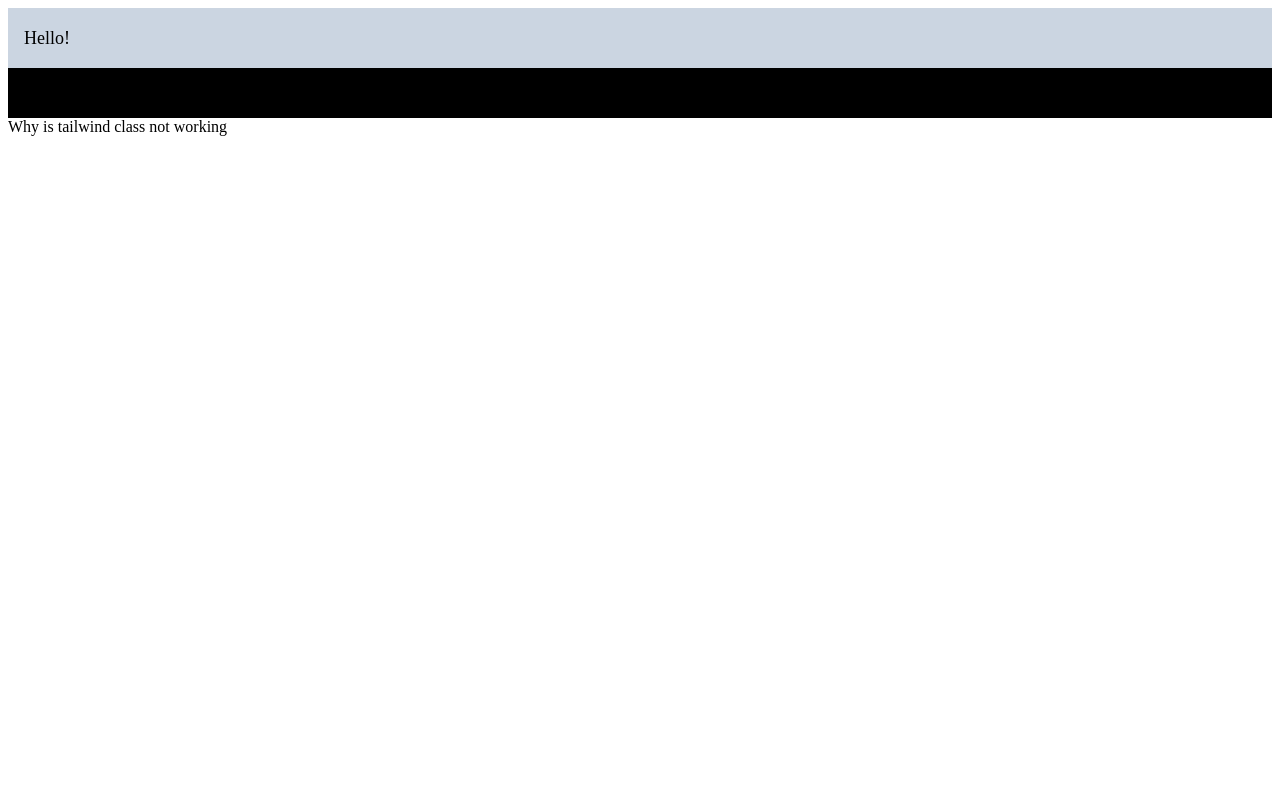
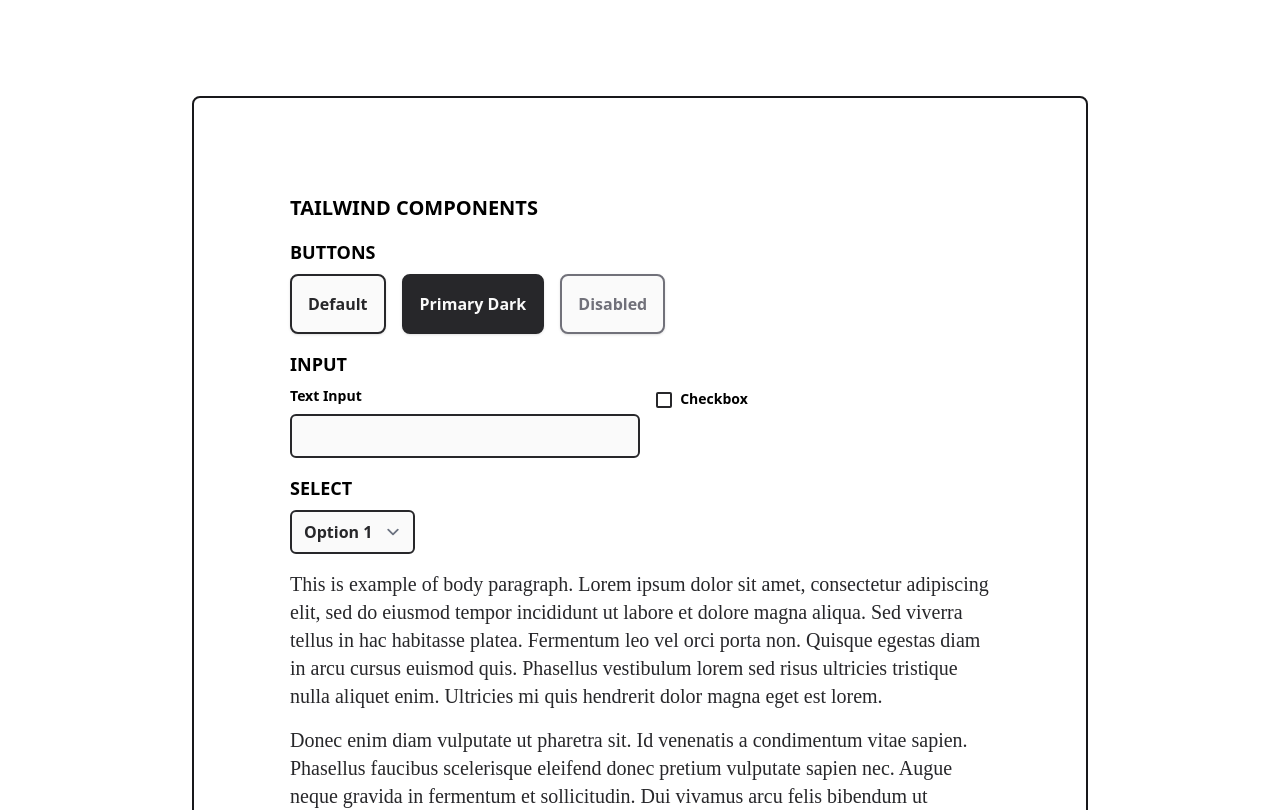
Before and after one commit to kangruixiang/snow-ui, a Svelte app: page / in a window 1280 px wide. Shown: the top 810 px of the page. Built offline with nearby package versions, Linux system fonts and the light colour scheme; the HTML template or start-up script is replaced by a standard one; a web font is replaced by a local one.

Commit message:
added more components

```diff
--- a/package.json
+++ b/package.json
@@ -10,6 +10,7 @@
   "devDependencies": {
     "@rollup/plugin-commonjs": "^17.0.0",
     "@rollup/plugin-node-resolve": "^11.0.0",
+    "@tailwindcss/forms": "^0.4.0",
     "autoprefixer": "^10.4.2",
     "postcss": "^8.4.7",
     "rollup": "^2.3.4",
--- a/src/App.svelte
+++ b/src/App.svelte
@@ -1,16 +1,77 @@
 <script>
+	import Button from "./Button.svelte";
+	import Input from "./Input.svelte";
+	import Select from "./Select.svelte";
 </script>
 
 <main>
-	<h1 class="p-4 bg-slate-300 text-lg">Hello!</h1>
-	<p class="p-4 bg-black">Visit the <a href="https://svelte.dev/tutorial">Svelte tutorial</a> to learn how to build Svelte apps.</p>
-	Why is tailwind class not working
+	<div class="container border-2 border-solid border-zinc-900 max-w-4xl p-24 mt-24 mb-24 rounded-lg">
+		<h1>Tailwind Components</h1>
+		<div class=" flex flex-col space-y-4">
+		<Button />
+		<Input />
+		<Select />
+		<p class="">This is example of body paragraph. Lorem ipsum dolor sit amet, consectetur adipiscing elit, sed do eiusmod tempor incididunt ut labore et dolore magna aliqua. Sed viverra tellus in hac habitasse platea. Fermentum leo vel orci porta non. Quisque egestas diam in arcu cursus euismod quis. Phasellus vestibulum lorem sed risus ultricies tristique nulla aliquet enim. Ultricies mi quis hendrerit dolor magna eget est lorem. </p>
+		<p>
+			Donec enim diam vulputate ut pharetra sit. Id venenatis a condimentum vitae sapien. Phasellus faucibus scelerisque eleifend donec pretium vulputate sapien nec. Augue neque gravida in fermentum et sollicitudin. Dui vivamus arcu felis bibendum ut tristique. Lacus sed viverra tellus in hac habitasse. Neque volutpat ac tincidunt vitae semper quis lectus nulla at. Donec pretium vulputate sapien nec sagittis aliquam. Arcu dui vivamus arcu felis bibendum ut. Egestas diam in arcu cursus.
+		</p>
+		</div>
 
+	</div>
 
 </main>
 
-<style>
+<style global>
 @tailwind base;
 @tailwind components;
 @tailwind utilities;
+
+@font-face {
+font-family: 'Concourse';
+src: url('fonts/concourse_3_regular.woff2') format('woff2');
+font-style: normal;
+}
+@font-face {
+font-family: 'Equity';
+src: url('fonts/equity_a_regular.woff2') format('woff2');
+font-style: normal;
+}
+@layer components {
+	h1 {
+		@apply text-xl font-bold uppercase mb-4
+	}
+	h2 {
+		@apply text-lg font-bold uppercase mb-2
+	}
+	p {
+		@apply font-serif text-xl text-zinc-800
+	}
+	p::selection {
+		@apply bg-slate-200
+	}
+	.btn {
+		@apply py-4 px-4 shadow  font-semibold rounded-lg border-2 border-solid border-zinc-800 bg-zinc-50
+		font-sans hover:bg-white text-zinc-800 hover:text-black;
+	}
+	.btn-primary {
+		@apply bg-zinc-800 text-zinc-50 hover:bg-zinc-900 hover:text-white
+	}
+	.btn-disabled {
+		@apply text-zinc-500 hover:bg-zinc-50 hover:text-zinc-500 border-zinc-500
+	}
+	.select {
+		@apply font-semibold  focus:outline-none focus:bg-white focus:border-zinc-800 border-zinc-800 border-2 border-solid bg-zinc-50 text-zinc-800 rounded-md   outline-none focus:ring-0
+	}
+	.label {
+		@apply mb-2 text-sm font-semibold
+	}
+	.input-text {
+		@apply px-3 focus:bg-white focus:ring-0  focus:border-zinc-800  py-2 rounded-md bg-zinc-50 text-zinc-800 border-2 border-solid border-zinc-800
+	}
+	.input-checkbox {
+		@apply rounded-sm border-2 border-solid w-4 h-4 focus:ring-0  text-zinc-800 border-zinc-800
+	}
+
+}
+
 </style>
--- /dev/null
+++ b/src/Button.svelte
@@ -0,0 +1,9 @@
+<div>
+    <h2>Buttons</h2>
+    <div class="flex space-x-4
+    ">
+    <button class="btn"> Default</button>
+    <button class="btn btn-primary">Primary Dark</button>
+    <button class="btn btn-disabled">Disabled</button>
+    </div>
+</div>
--- /dev/null
+++ b/src/Input.svelte
@@ -0,0 +1,14 @@
+<div>
+    <h2>Input</h2>
+    <div class="grid space-x-4 grid-cols-2 content-center">
+      <div class="flex flex-col">
+          <label class="label">Text Input</label>
+          <input type="text" class="input-text">
+      </div>
+      <div class="">
+        <input type="checkbox" class="input-checkbox">
+        <label class="label mx-1">Checkbox</label>
+      </div>
+
+    </div>
+</div>
--- /dev/null
+++ b/src/Select.svelte
@@ -0,0 +1,9 @@
+<div>
+    <h2>Select</h2>
+    <select class="select">
+        <option class="">Option 1</option>
+        <option value="">Option 2</option>
+        <option value="">Option 3</option>
+        <option value="">Option 4</option>
+    </select>
+</div>
--- a/tailwind.config.js
+++ b/tailwind.config.js
@@ -1,13 +1,18 @@
+const colors = require("tailwindcss/colors");
+
 module.exports = {
   darkMode: "media",
   mode: "jit",
   content: ["./docs/index.html", "./src/**/*.svelte"],
   theme: {
+    container: {
+      center: true,
+    },
     fontFamily: {
-      sans: ["Concourse", "system-ui"],
+      sans: ["Concourse", "ui-sans-serif", "system-ui"],
       serif: ["Equity", "ui-serif"],
     },
     extend: {},
   },
-  plugins: [],
+  plugins: [require("@tailwindcss/forms")],
 };
```
Also changed, not shown: 12 other files (tests, documents, lock files or other folders).
